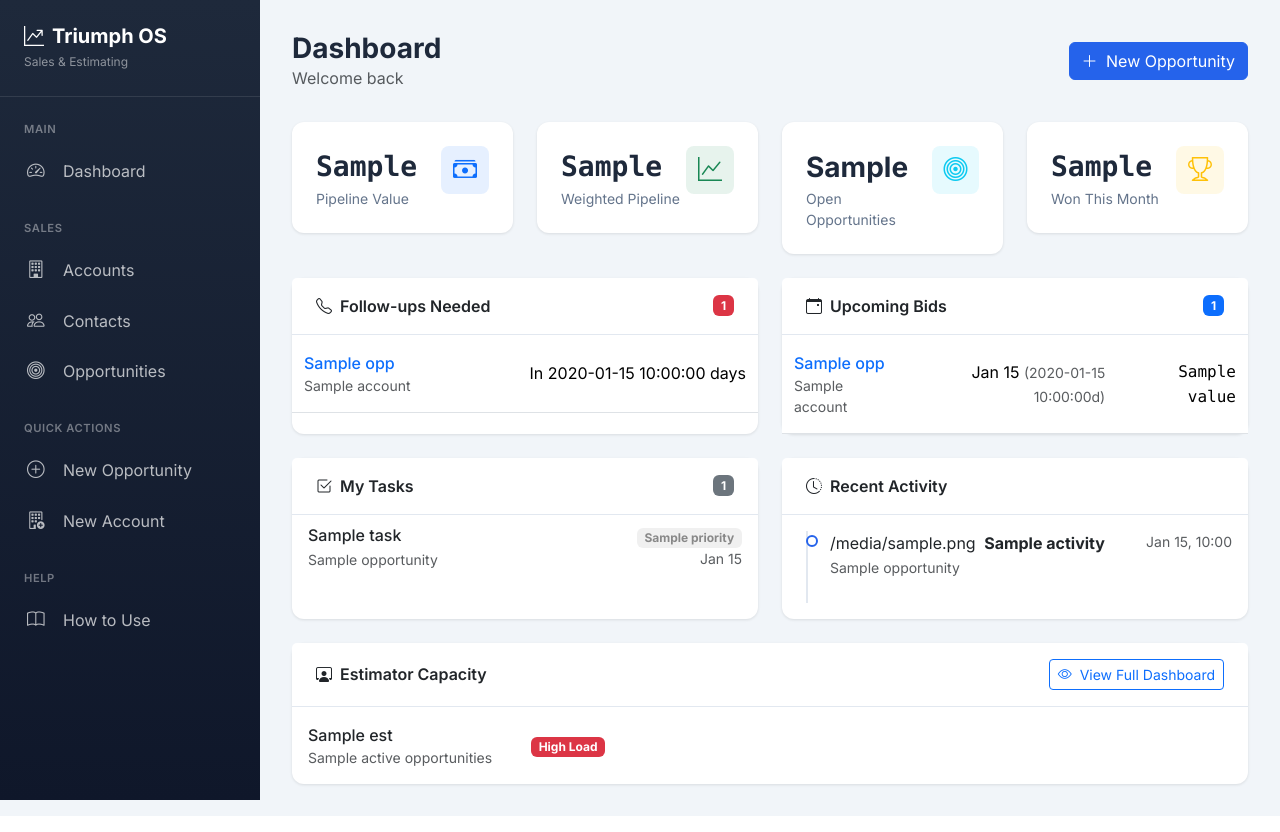
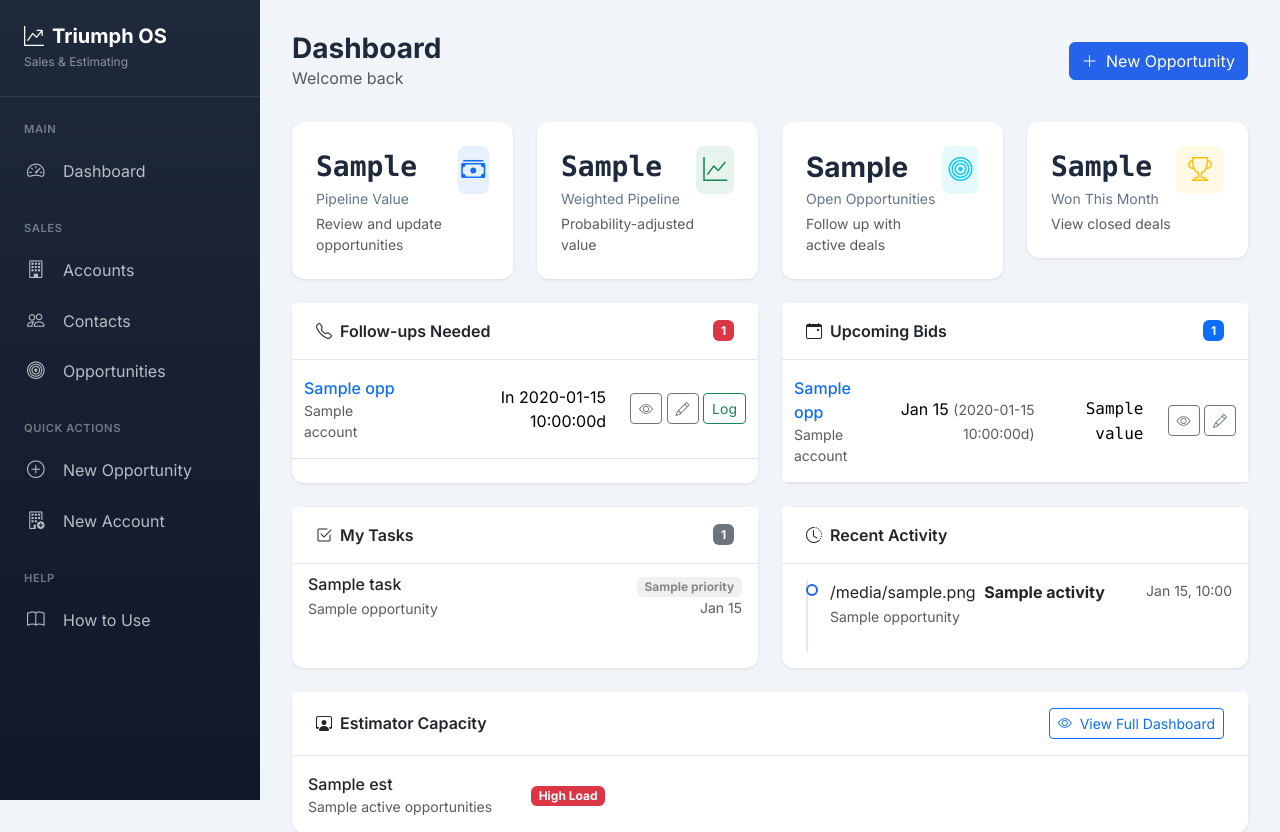
Before and after one commit to HeartlessTime/triumph-os, a FastAPI app: template app/templates/dashboard/index.html in a window 1280 px wide. Shown: the top 832 px of the page. Run offline with FastAPI, Linux system fonts and the light colour scheme; the template is opened without the code that fills it: most values are stand-ins (such as "Sample title", 1, 10 or a date in 2020); parts of the project's set-up code (start-up, migrations or seed data) failed here and were passed over.

Commit message:
Make dashboard actionable with quick actions

```diff
--- a/app/templates/dashboard/index.html
+++ b/app/templates/dashboard/index.html
@@ -25,6 +25,7 @@
                         <div>
                             <div class="stat-value currency">{{ pipeline_value }}</div>
                             <div class="stat-label">Pipeline Value</div>
+                            <div class="text-muted small mt-1">Review and update opportunities</div>
                         </div>
                         <div class="stat-icon bg-primary bg-opacity-10 text-primary">
                             <i class="bi bi-cash-stack"></i>
@@ -39,6 +40,7 @@
                     <div>
                         <div class="stat-value currency">{{ weighted_pipeline }}</div>
                         <div class="stat-label">Weighted Pipeline</div>
+                        <div class="text-muted small mt-1">Probability-adjusted value</div>
                     </div>
                     <div class="stat-icon bg-success bg-opacity-10 text-success">
                         <i class="bi bi-graph-up"></i>
@@ -53,6 +55,7 @@
                         <div>
                             <div class="stat-value">{{ open_opportunities }}</div>
                             <div class="stat-label">Open Opportunities</div>
+                            <div class="text-muted small mt-1">Follow up with active deals</div>
                         </div>
                         <div class="stat-icon bg-info bg-opacity-10 text-info">
                             <i class="bi bi-bullseye"></i>
@@ -68,6 +71,7 @@
                         <div>
                             <div class="stat-value currency">{{ won_this_month }}</div>
                             <div class="stat-label">Won This Month</div>
+                            <div class="text-muted small mt-1">View closed deals</div>
                         </div>
                         <div class="stat-icon bg-warning bg-opacity-10 text-warning">
                             <i class="bi bi-trophy"></i>
@@ -93,8 +97,8 @@
                             <tbody>
                                 {% for opp in followup_opps %}
                                 <tr>
-                                    <td class="position-relative">
-                                        <a href="/opportunities/{{ opp.id }}" class="text-decoration-none fw-medium stretched-link">
+                                    <td>
+                                        <a href="/opportunities/{{ opp.id }}" class="text-decoration-none fw-medium">
                                             {{ opp.name }}
                                         </a>
                                         <div class="text-muted small">{{ opp.account.name }}</div>
@@ -102,13 +106,26 @@
                                     <td class="text-end">
                                         <span class="{{ opp.followup_status.css_class }}">
                                             {% if opp.followup_status.status == 'overdue' %}
-                                                {{ opp.followup_status.days_until|abs }} days overdue
+                                                {{ opp.followup_status.days_until|abs }}d overdue
                                             {% elif opp.followup_status.status == 'due_today' %}
                                                 Due today
                                             {% else %}
-                                                In {{ opp.followup_status.days_until }} days
+                                                In {{ opp.followup_status.days_until }}d
                                             {% endif %}
                                         </span>
+                                    </td>
+                                    <td class="text-end" style="white-space: nowrap;">
+                                        <a href="/opportunities/{{ opp.id }}" class="btn btn-sm btn-outline-secondary" title="View">
+                                            <i class="bi bi-eye"></i>
+                                        </a>
+                                        <a href="/opportunities/{{ opp.id }}/edit" class="btn btn-sm btn-outline-secondary" title="Edit">
+                                            <i class="bi bi-pencil"></i>
+                                        </a>
+                                        <form method="post" action="/opportunities/{{ opp.id }}/log-contact" class="d-inline">
+                                            <button type="submit" class="btn btn-sm btn-outline-success" title="Log Contact">
+                                                Log
+                                            </button>
+                                        </form>
                                     </td>
                                 </tr>
                                 {% endfor %}
@@ -139,8 +156,8 @@
                             <tbody>
                                 {% for opp in upcoming_bids %}
                                 <tr>
-                                    <td class="position-relative">
-                                        <a href="/opportunities/{{ opp.id }}" class="text-decoration-none fw-medium stretched-link">
+                                    <td>
+                                        <a href="/opportunities/{{ opp.id }}" class="text-decoration-none fw-medium">
                                             {{ opp.name }}
                                         </a>
                                         <div class="text-muted small">{{ opp.account.name }}</div>
@@ -153,6 +170,14 @@
                                     </td>
                                     <td class="text-end">
                                         <span class="currency">{{ opp.value or 0 }}</span>
+                                    </td>
+                                    <td class="text-end" style="white-space: nowrap;">
+                                        <a href="/opportunities/{{ opp.id }}" class="btn btn-sm btn-outline-secondary" title="View">
+                                            <i class="bi bi-eye"></i>
+                                        </a>
+                                        <a href="/opportunities/{{ opp.id }}/edit" class="btn btn-sm btn-outline-secondary" title="Edit">
+                                            <i class="bi bi-pencil"></i>
+                                        </a>
                                     </td>
                                 </tr>
                                 {% endfor %}
```
